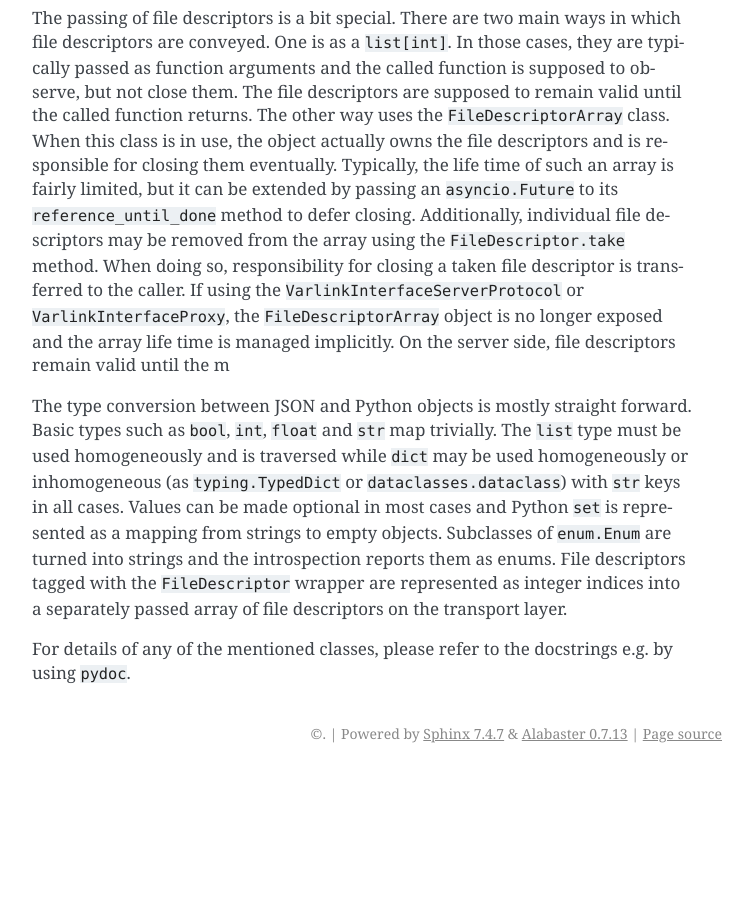
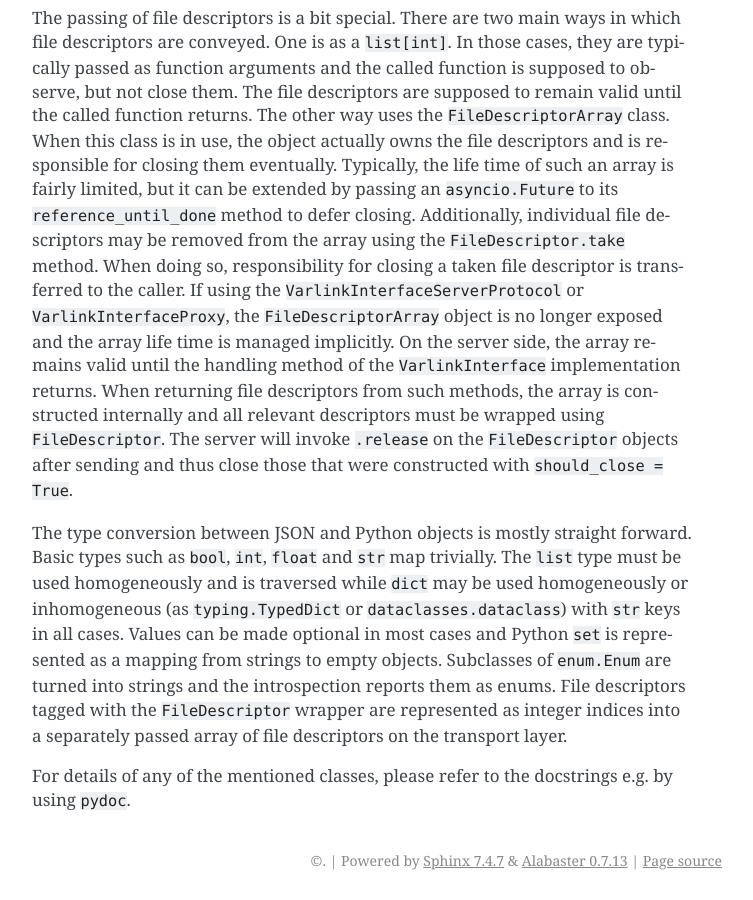
Before and after one commit to helmutg/asyncvarlink, a Sphinx documentation site: the page built from docs/structure.rst, in a window 1280 px wide and 900 px high, scrolled down 1238 px. Shown: the whole window, without its empty margins (388-1141 px from the left). Built offline with Sphinx 7.4.7, drawn with Linux system fonts in a browser that asks for light colours; before the commit the page ends 2011 px from its top, so only the background shows below that.

Commit message:
docs/structure.rst: finish truncated paragraph on file descriptors

```diff
--- a/docs/structure.rst
+++ b/docs/structure.rst
@@ -42,7 +42,9 @@ Typically, the life time of such an array is fairly limited, but it can be exten
 Additionally, individual file descriptors may be removed from the array using the ``FileDescriptor.take`` method.
 When doing so, responsibility for closing a taken file descriptor is transferred to the caller.
 If using the ``VarlinkInterfaceServerProtocol`` or ``VarlinkInterfaceProxy``, the ``FileDescriptorArray`` object is no longer exposed and the array life time is managed implicitly.
-On the server side, file descriptors remain valid until the m
+On the server side, the array remains valid until the handling method of the ``VarlinkInterface`` implementation returns.
+When returning file descriptors from such methods, the array is constructed internally and all relevant descriptors must be wrapped using ``FileDescriptor``.
+The server will invoke ``.release`` on the ``FileDescriptor`` objects after sending and thus close those that were constructed with ``should_close = True``.
 
 The type conversion between JSON and Python objects is mostly straight forward.
 Basic types such as ``bool``, ``int``, ``float`` and ``str`` map trivially.
```
